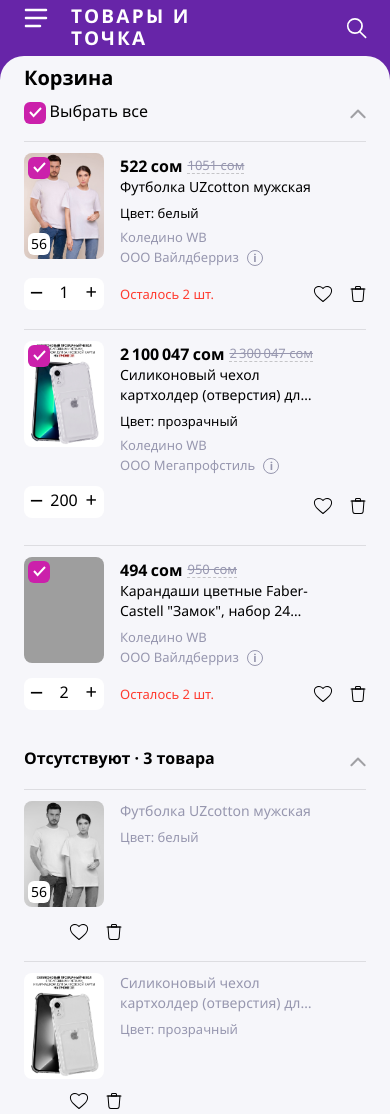
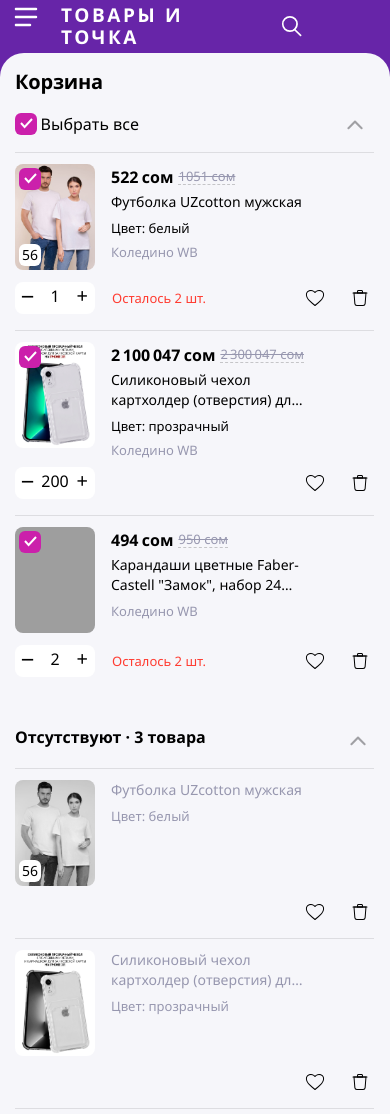
Before and after one commit to Salix1/wb-frontend, a plain HTML site: page index.html in a window 390 px wide. Shown: the top 1114 px of the page. Drawn offline with nearby package versions, Linux system fonts and the light colour scheme; grey boxes are pictures that could not be loaded.

Commit message:
fix layout to be PP on 320

```diff
--- a/index.html
+++ b/index.html
@@ -295,14 +295,14 @@
                     </div>
 
 
-                    <div class="item-list item-list-outofstock">
+                    <div class="item-list item-list-unavaliable">
                         <div class="unavaliable-items-controls">
                             <h2>Отсутствуют · 3 товара</h2>
                             <div class="hide-items"></div>
                         </div>
 
                         <div class="item-card">
-                            <div class="item-info-wrapper">
+                            <div class="item-info-wrapper item-info-wrapper-unavaliable">
                                 <div class="size-image-wrapper">
                                     <img class="item-image" src="img/tshirt.png">
                                     <div class="mobile-item-size">56</div>
@@ -316,7 +316,7 @@
                                 </div>
                             </div>
                             <div class="item-price-wrapper">
-                                <div class="item-amount">
+                                <div class="item-amount item-amount-actions-only">
                                     <div class="item-actions">
                                         <img src="img/favorite.svg">
                                         <img class="item-card-delete" src="img/delete.svg">
@@ -326,7 +326,7 @@
                         </div>
 
                         <div class="item-card">
-                            <div class="item-info-wrapper">
+                            <div class="item-info-wrapper item-info-wrapper-unavaliable">
                                 <img class="item-image" src="img/phone-case.png">
                                 <div class="item-description">
                                     <p class="item-title item-title-wider">Силиконовый чехол картхолдер (отверстия) для карт, прозрачный кейс бампер на Apple iPhone XR, MobiSafe</p>
@@ -336,7 +336,7 @@
                                 </div>
                             </div>
                             <div class="item-price-wrapper">
-                                <div class="item-amount">
+                                <div class="item-amount item-amount-actions-only">
                                     <div class="item-actions">
                                         <img src="img/favorite.svg">
                                         <img class="item-card-delete" src="img/delete.svg">
@@ -346,14 +346,14 @@
                         </div>
 
                         <div class="item-card">
-                            <div class="item-info-wrapper">
+                            <div class="item-info-wrapper item-info-wrapper-unavaliable">
                                 <img class="item-image" src="img/pencils.png">
                                 <div class="item-description">
                                     <p class="item-title item-title-wider">Карандаши цветные Faber-Castell "Замок", набор 24 цвета, заточенные, шестигранные, Faber-Castell</p>
                                 </div>
                             </div>
                             <div class="item-price-wrapper">
-                                <div class="item-amount">
+                                <div class="item-amount item-amount-actions-only">
                                     <div class="item-actions">
                                         <img src="img/favorite.svg">
                                         <img class="item-card-delete" src="img/delete.svg">
--- a/style.css
+++ b/style.css
@@ -82,8 +82,9 @@ h2,h3,p {
 
 @media (max-width:1023px) {
     .header-inner {
-        justify-content: space-between;
-        height: 56px
+        gap: 22px;
+        height: 53px;
+        padding: 0 14px;
     }
 }
 
@@ -150,9 +151,10 @@ h2,h3,p {
 
 @media (max-width:1023px) {
     .logo {
-        width: 196px;
+        width: 199px;
         margin-left: 23px;
-        font-size: 19px
+        font-size: 19px;
+        letter-spacing: 2.6px;
     }
 }
 
@@ -246,7 +248,8 @@ h2,h3,p {
 
 .cart-item-amount,h1 {
     font-family: "Segoe UI",Tahoma,Geneva,Verdana,sans-serif;
-    font-weight: 700
+    font-weight: 700;
+    letter-spacing: -0.01em;
 }
 .cart-icon {
     position: relative;
@@ -287,23 +290,19 @@ h2,h3,p {
     margin: auto;
     padding: 22px 24px 0
 }
-
-@media (max-width:1023px) {
-    .content-wrapper {
-        flex-direction: column
-    }
-}
-
 @media (max-width:1400px) {
     .content-wrapper {
         width: 100vw;
-        padding-top: 23px
+        padding-top: 23px;
     }
 }
 
 @media (max-width:1023px) {
     .content-wrapper {
-        padding-top: 10px
+        flex-direction: column;
+        padding-top: 17px;
+        padding-left: 15px;
+        padding-right: 16px;
     }
 }
 
@@ -327,7 +326,8 @@ h1 {
 @media (max-width:1023px) {
     h1 {
         margin: 0 0 13px;
-        font-size: 20px
+        font-size: 20px;
+        margin-bottom: 20px;
     }
 }
 
@@ -338,6 +338,11 @@ h1 {
     height: 39px;
     border-bottom: 1px solid rgba(0,0,0,.1);
     user-select: none;
+}
+@media (max-width:1023px) {
+    .avaliable-items-controls {
+/*         width: 88vw; */
+    }
 }
 
 .avaliable-items-title {
@@ -378,7 +383,7 @@ h1 {
 }
 
 .checkmark-container {
-/*     align-items: center; */
+    align-items: center;
     display: flex;
     cursor: pointer
 }
@@ -460,6 +465,11 @@ h1 {
     background: url(img/arrow.svg)no-repeat 99.8% 7px;
     cursor: pointer
 }
+@media (max-width:1023px) {
+    .hide-items {
+        background: url(img/arrow.svg)no-repeat 95% 7px;
+    }
+}
 
 .hide-items-collapsed {
     transform: rotate(180deg);
@@ -480,7 +490,12 @@ h1 {
 }
 
 .item-list>.item-card:not(.item-list>:last-child) {
-    padding-bottom: 19px
+    padding-bottom: 19px;
+}
+@media (max-width:1023px) {
+    .item-list>.item-card:not(.item-list>:last-child) {
+        padding-bottom: 16px;
+    }
 }
 
 @media (max-width:1023px) {
@@ -499,6 +514,12 @@ h1 {
 @media (max-width:1023px) {
     .item-info-wrapper {
         margin-bottom: 12px
+    }
+}
+
+@media (max-width:1023px) {
+    .item-info-wrapper-unavaliable {
+        margin-bottom: 16px;
     }
 }
 
@@ -518,7 +539,12 @@ h1 {
 
 .size-image-wrapper {
     position: relative;
-    width: auto
+    width: auto;
+}
+@media (max-width:1023px) {
+    .size-image-wrapper {
+        height: 106px;
+    }
 }
 
 .item-price-wrapper {
@@ -607,6 +633,11 @@ h1 {
     display: flex;
     flex-direction: column
 }
+@media (max-width:1023px) {
+    .item-origin {
+        height: 13px;
+    }
+}
 
 .item-origin>:first-child {
     margin-bottom: 4px
@@ -618,7 +649,7 @@ h1 {
 
 @media (max-width:1023px) {
     .item-store {
-        display: none
+        display: none !important;
     }
 }
 
@@ -688,6 +719,10 @@ h1 {
     margin-bottom: 8px
 }
 
+.item-amount-actions-only {
+    flex-direction: row-reverse;
+}
+
 .item-amount-controls {
     align-items: center;
     box-sizing: border-box;
@@ -705,7 +740,7 @@ h1 {
     .item-amount-controls {
         height: 32px;
         width: 80px;
-        margin-bottom: 0
+        margin-bottom: 0 !important;
     }
 
     .item-amount-controls-wrapper {
@@ -743,6 +778,11 @@ h1 {
     color: #ff3b30;
     line-height: 16px
 }
+@media (max-width:1023px) {
+    .item-left {
+        margin-left: 17px;
+    }
+}
 
 .item-actions {
     align-items: center;
@@ -751,6 +791,13 @@ h1 {
     height: 20px;
     width: 53px;
     margin-left: 45px
+}
+@media (max-width:1023px) {
+    .item-actions {
+        margin-left: 0;
+        margin-right: 6px;
+        width: 63px;
+    }
 }
 
 .item-actions img {
@@ -793,7 +840,7 @@ img[src*="img/delete.svg"]:hover {
 @media (max-width:1023px) {
     .item-price-mobile {
         display: flex;
-        margin: 4px 0 3px!important
+        margin: 4px 0 7px!important;
     }
 }
 
@@ -886,7 +933,11 @@ img[src*="img/delete.svg"]:hover {
     height: 39px;
     border-bottom: 1px solid rgba(0,0,0,.1);
     user-select: none;
-
+}
+@media (max-width:1023px) {
+    .unavaliable-items-controls {
+       /*  width: 88vw; */
+    }
 }
 
 .unavaliable-items-controls h2 {
@@ -898,7 +949,12 @@ img[src*="img/delete.svg"]:hover {
 .item-list {
     margin-bottom: 40px
 }
-.item-list-outofstock {
+@media (max-width:1023px) {
+    .item-list {
+        margin-bottom: 52px;
+    }
+}
+.item-list-unavaliable {
     margin-bottom: 34px;
 }
 
@@ -1413,9 +1469,13 @@ img[src*="img/edit.svg"] {
     line-height: 16px
 }
 
-.order-card-number img,.order-pay-now .checkmark {
+.order-card-number img {
     /* margin-right: 8px */
     margin-right: 11px;
+}
+.order-pay-now .checkmark {
+        /* margin-right: 8px */
+    margin-right: 8px;
 }
 
 .order-card-settings {
```
